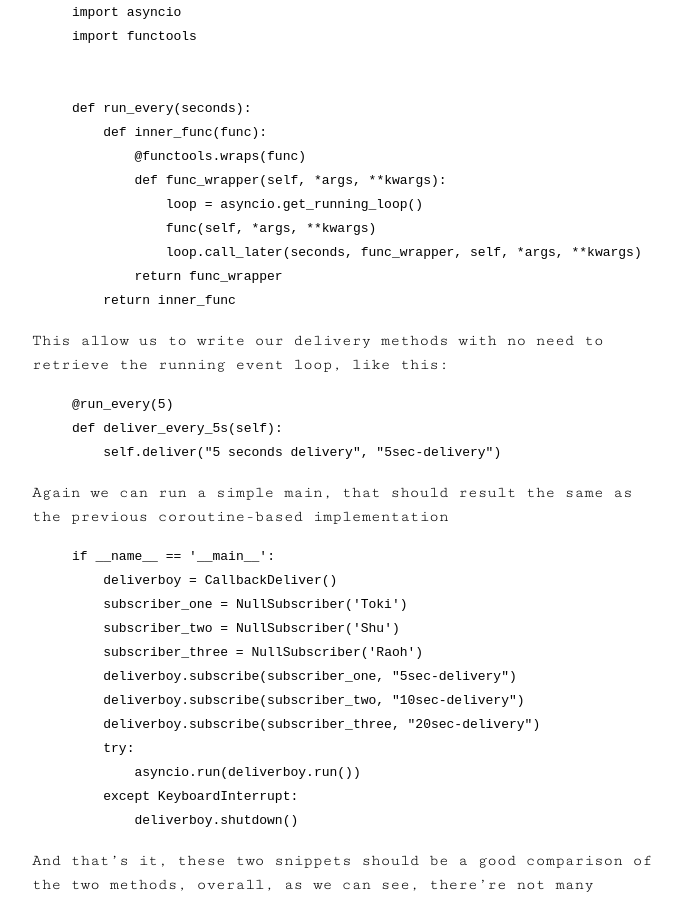
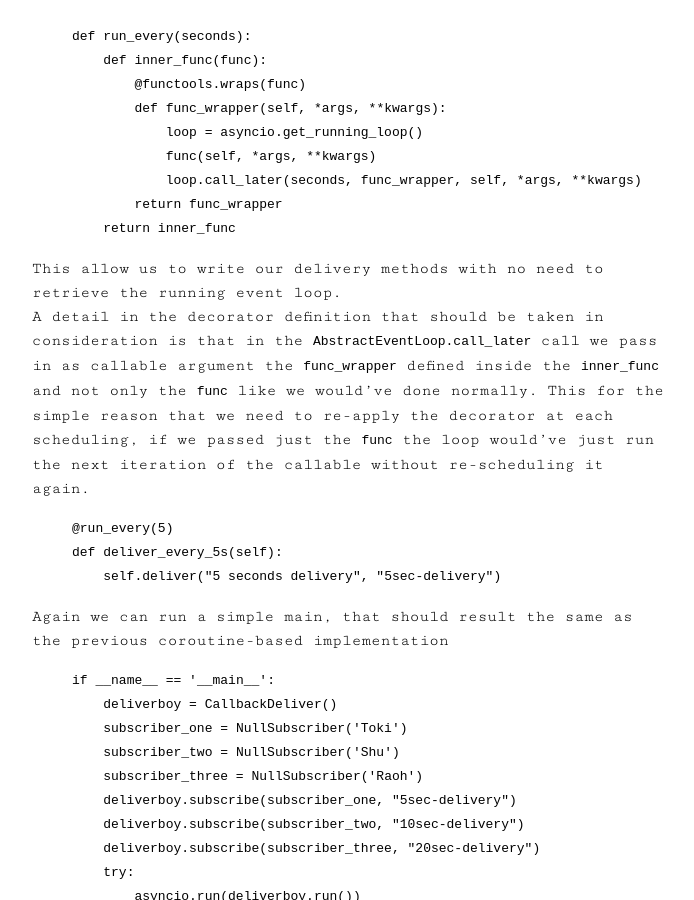
Before and after one commit to codepr/codepr.github.io, a Jekyll site: the page built from _posts/2019-10-27-asyncio-pubsub.md, in a window 1280 px wide and 900 px high, scrolled down 5694 px. Shown: the whole window, without its empty margins (292-986 px from the left). Built offline with Jekyll 4.4.1, drawn with Linux system fonts in a browser that asks for light colours.

Commit message:
Add additional explanations

```diff
--- a/_posts/2019-10-27-asyncio-pubsub.md
+++ b/_posts/2019-10-27-asyncio-pubsub.md
@@ -143,7 +143,6 @@ class Subscriber(abc.ABC):
     def update(self, data):
         raise NotImplementedError()
 
-
 class NullSubscriber(Subscriber):
 
     """Simple subscriber that does nothing but printing the updates it
@@ -191,7 +190,6 @@ those low-level callbacks which makes them simple to use as coroutines.
 {% highlight python %}
 import asyncio
 import collections
-
 
 class CallbackDeliver:
 
@@ -245,7 +243,6 @@ decorator to make a method a looping callback.
 import asyncio
 import functools
 
-
 def run_every(seconds):
     def inner_func(func):
         @functools.wraps(func)
@@ -259,7 +256,13 @@ def run_every(seconds):
 {% endhighlight %}
 
 This allow us to write our delivery methods with no need to retrieve the
-running event loop, like this:
+running event loop.<br>
+A detail in the decorator definition that should be taken in consideration is
+that in the `AbstractEventLoop.call_later` call we pass in as callable argument
+the `func_wrapper` defined inside the `inner_func` and not only the `func` like
+we would've done normally. This for the simple reason that we need to re-apply
+the decorator at each scheduling, if we passed just the `func` the loop would've
+just run the next iteration of the callable without re-scheduling it again.
 
 {% highlight python %}
 @run_every(5)
```
